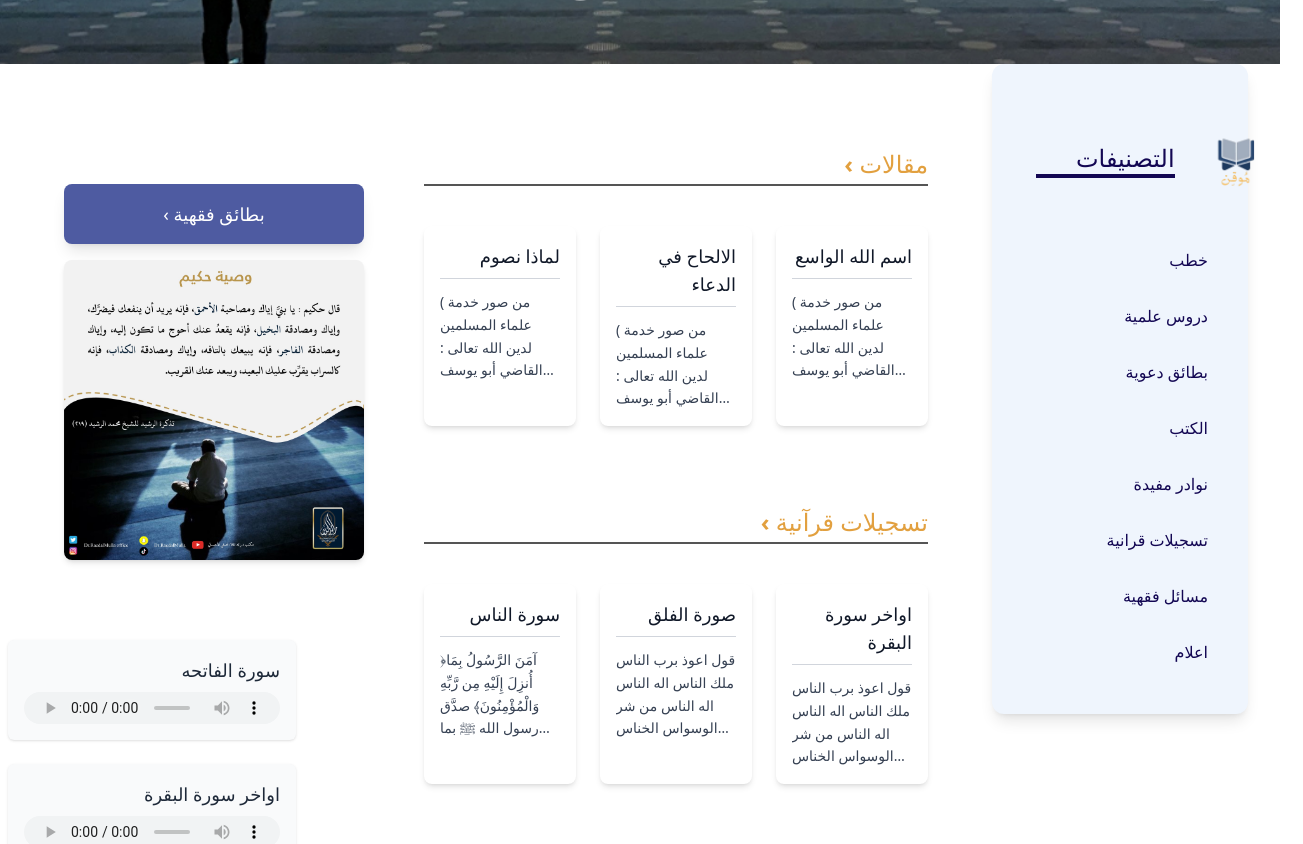
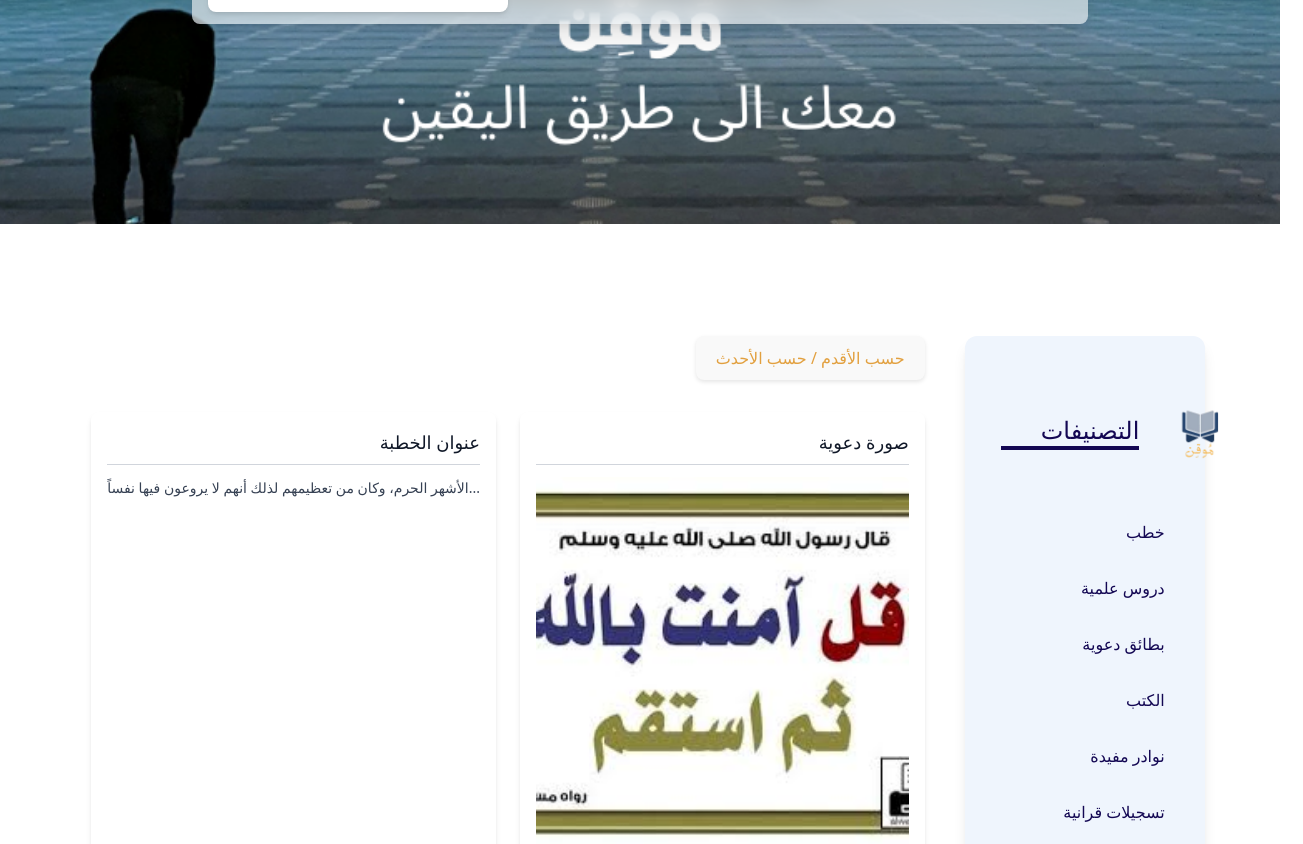
Before and after one commit to Areej-Alqurashi/Moqen, a React (Vite) app: page / in a window 1280 px wide. Shown: the part 340-1184 px from the top of the page, 1303 px wide, since content can reach past the window. Built offline with nearby package versions, Linux system fonts and the light colour scheme.

Commit message:
uppdated

```diff
--- a/src/App.jsx
+++ b/src/App.jsx
@@ -5,12 +5,13 @@ import './App.css';
 import { BrowserRouter as Router, Routes, Route } from "react-router-dom";
 import KhutabPage from "./KhutabPage";
 import HomePage from './HomePage';
+import MainPage from './MainPage';
 
 
 function App() {
   return (
     <Routes>
-      <Route path="/" element={<HomePage />} />
+      <Route path="/" element={<MainPage />} />
       <Route path="/khutab" element={<KhutabPage />} />
     </Routes>
   );
--- a/src/Components/CardsGrid.jsx
+++ b/src/Components/CardsGrid.jsx
@@ -1,64 +1,73 @@
-// CardsGrid.jsx
+import { useState } from "react";
 import Cards from "./Cards";
+import imageImage from '../assets/image.jpg';
 
 export default function CardsGrid() {
-  const Text1 = `
-﴿آمَنَ الرَّسُولُ بِمَا أُنزِلَ إِلَيْهِ مِن رَّبِّهِ وَالْمُؤْمِنُونَ﴾
-صدَّق رسول الله ﷺ بما أوحي إليه من ربه، وكذلك المؤمنون صدقوا بالله وملائكته وكتبه ورسله، لا يفرّقون بين أحد منهم في الإيمان، وقالوا: سمعنا وأطعنا، نرجو غفرانك يا ربنا، وإليك المصير.
+  const [sortNewestFirst, setSortNewestFirst] = useState(true);
+  const [visibleCount, setVisibleCount] = useState(12);
 
-﴿لَا يُكَلِّفُ اللَّهُ نَفْسًا إِلَّا وُسْعَهَا﴾
-لا يحمّل الله الإنسان ما لا يستطيع تحمله، فله ما كسب من الخير، وعليه ما اكتسب من الإثم. وقالوا: ربنا لا تؤاخذنا إن نسينا أو أخطأنا، ولا تحمّل علينا إصرًا كما حُمِّل على من قبلنا، ولا تحمّلنا ما لا طاقة لنا به، واعفُ عنا واغفر لنا وارحمنا، أنت مولانا، فانصرنا على القوم الكافرين.
-`;
+  const allCards = [
+    {
+      title: "عنوان الخطبة",
+      content: { type: 'text', value: 'الأشهر الحرم، وكان من تعظيمهم لذلك أنهم لا يروعون فيها نفساً...' },
+      date: new Date(2024, 11, 1),
+    },
+    {
+      title: "صورة دعوية",
+      content: { type: 'image', value: imageImage },
+      date: new Date(2024, 9, 20),
+    },
+    {
+      title: "تسجيل صوتي",
+      content: { type: 'audio', value: 'https://www.soundhelix.com/examples/mp3/SoundHelix-Song-1.mp3' },
+      date: new Date(2024, 8, 15),
+    },
+    ...Array(9).fill(0).map((_, i) => ({
+      title: `خطبة ${i + 4}`,
+      content: { type: 'text', value: 'نص دعوي ثابت لتعبئة البطاقات.' },
+      date: new Date(2024, 8, i + 1),
+    })),
+  ];
 
-  const Text2 = "(  من صور خدمة علماء المسلمين لدين الله تعالى : القاضي أبو يوسف رحمه الله نموذجاً) ";
+  const sortedCards = [...allCards]
+    .sort((a, b) => sortNewestFirst ? b.date - a.date : a.date - b.date)
+    .slice(0, visibleCount);
 
-  const Text3 = "قول اعوذ برب الناس ملك الناس اله الناس اله الناس من شر الوسواس الخناس الذي يوسوس في صدور الناس";
+  const handleLoadMore = () => {
+    setVisibleCount((prev) => prev + 12);
+  };
 
   return (
-    <div className="w-full p-6 px-4 sm:px-6">
-      <h2
-        className="text-2xl font-bold mb-4 text-right border-b-2 pb-1 font-tajawal"
-        style={{ color: '#E2A03F', borderColor: '#555555' }}
-      >
-        ‹ مقالات
-      </h2>
-      <div className="grid grid-cols-1 sm:grid-cols-1 md:grid-cols-2 lg:grid-cols-3 gap-6 mt-10 w-full">
+    <div className="max-w-5xl mx-auto px-4">
+
+      <div className="relative flex justify-end mb-8 text-right">
+
+        <button
+          onClick={() => setSortNewestFirst(!sortNewestFirst)}
+          className="relative z-10 bg-white px-3 text-sm font-semibold text-[#E2A03F] hover:underline transition"
+          style={{ boxShadow: "0 2px 4px rgba(0,0,0,0.1)" }}
+        >
+          {sortNewestFirst ? "حسب الأقدم / حسب الأحدث" : "حسب الأحدث / حسب الأقدم"}
+        </button>
+      </div>
+
+      <div className="grid grid-cols-1 sm:grid-cols-2 gap-6">
+        {sortedCards.map((card, index) => (
+          <Cards key={index} title={card.title} content={card.content} />
+        ))}
+      </div>
 
 
-        <Cards
-          title="لماذا نصوم"
-          content={{ type: 'text', value: Text2 }}
-        />
-        <Cards
-          title="الالحاح في الدعاء"
-          content={{ type: 'text', value: Text2 }}
-        />
-        <Cards
-          title="اسم الله الواسع"
-          content={{ type: 'text', value: Text2 }}
-        />
-      </div>
-
-      <h2
-        className="text-2xl font-bold mb-4 text-right border-b-2 pb-1 font-tajawal mt-20"
-        style={{ color: '#E2A03F', borderColor: '#555555' }}
-      >
-        ‹ تسجيلات قرآنية
-      </h2>
-      <div className="grid grid-cols-1 sm:grid-cols-2 md:grid-cols-2 lg:grid-cols-3 gap-6 mt-10">
-        <Cards
-          title="سورة الناس"
-          content={{ type: 'text', value: Text1 }}
-        />
-        <Cards
-          title="صورة الفلق"
-          content={{ type: 'text', value: Text3 }}
-        />
-        <Cards
-          title="اواخر سورة البقرة"
-          content={{ type: 'text', value: Text3 }}
-        />
-      </div>
+      {visibleCount < allCards.length && (
+        <div className="flex justify-center mt-6">
+          <button
+            onClick={handleLoadMore}
+            className="bg-blue-600 text-white px-6 py-2 rounded hover:bg-blue-700 transition"
+          >
+            تحميل المزيد
+          </button>
+        </div>
+      )}
     </div>
   );
 }
```
